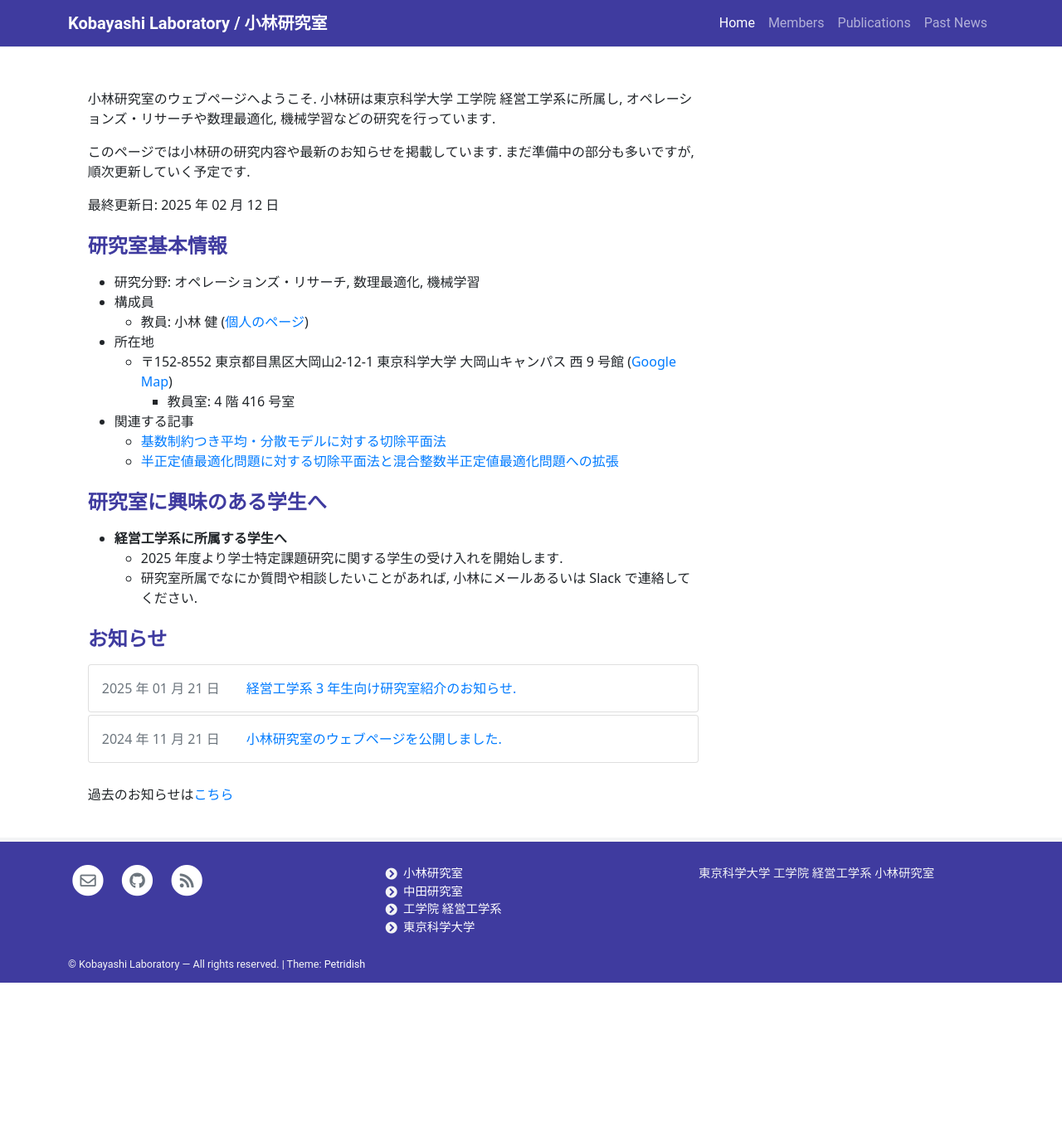
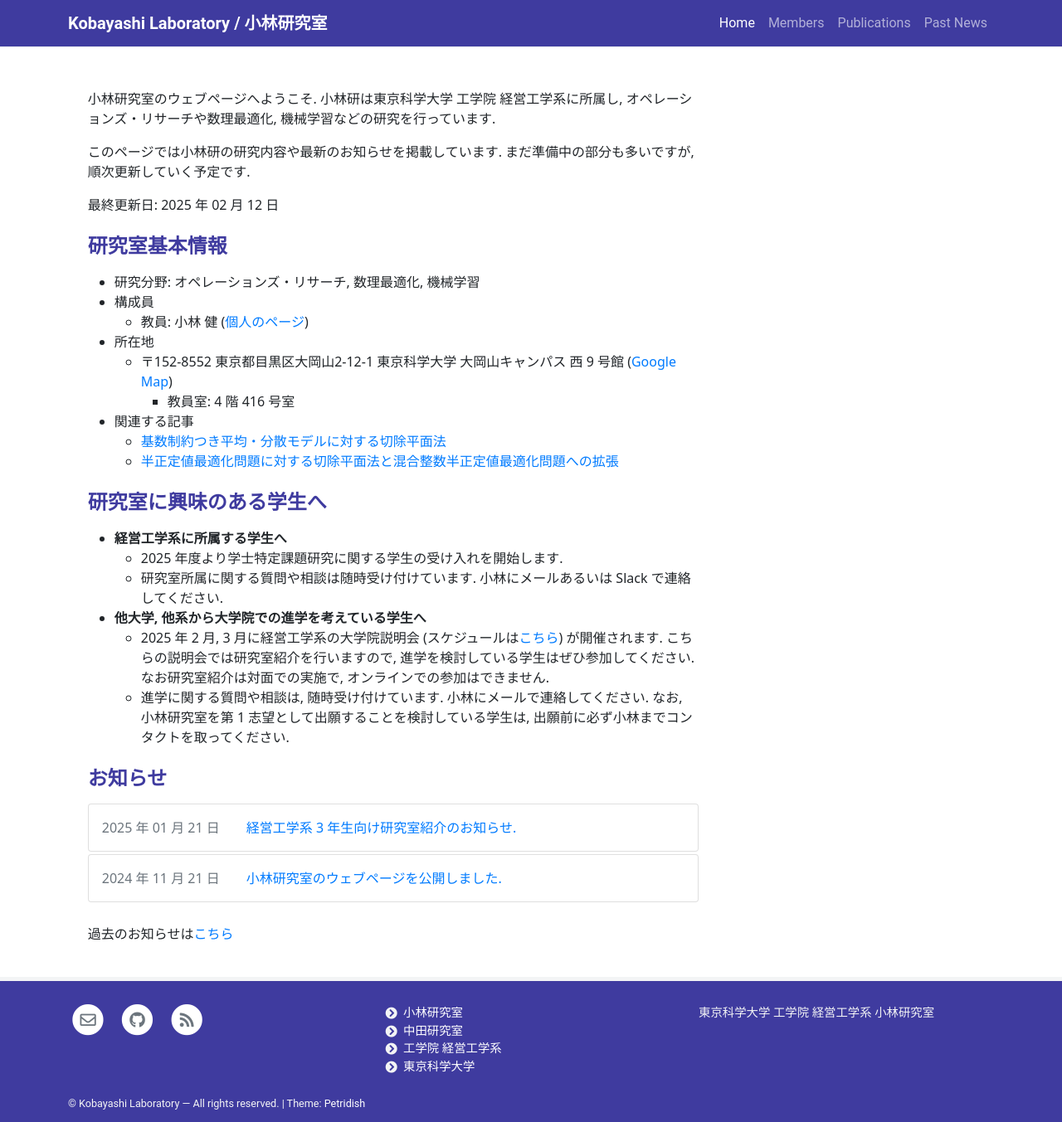
Before and after one commit to isct-koba-lab/isct-koba-lab.github.io, a Jekyll site: the page built from pages/home.md, in a window 1280 px wide. Shown: the whole page at 83% size. Built offline with Jekyll 4.4.1, drawn with Linux system fonts in a browser that asks for light colours; before the commit the page ends 1185 px from its top, so only the background shows below that.

Commit message:
update home

```diff
--- a/pages/home.md
+++ b/pages/home.md
@@ -28,8 +28,10 @@ permalink: /
 
 - **経営工学系に所属する学生へ**
   - 2025 年度より学士特定課題研究に関する学生の受け入れを開始します.
-  - 研究室所属でなにか質問や相談したいことがあれば, 小林にメールあるいは Slack で連絡してください.
-
+  - 研究室所属に関する質問や相談は随時受け付けています. 小林にメールあるいは Slack で連絡してください.
+- **他大学, 他系から大学院での進学を考えている学生へ**
+  - 2025 年 2 月, 3 月に経営工学系の大学院説明会 (スケジュールは[こちら](https://educ.titech.ac.jp/iee/event_information/)) が開催されます. こちらの説明会では研究室紹介を行いますので, 進学を検討している学生はぜひ参加してください. なお研究室紹介は対面での実施で, オンラインでの参加はできません.
+  - 進学に関する質問や相談は, 随時受け付けています. 小林にメールで連絡してください. なお, 小林研究室を第 1 志望として出願することを検討している学生は, 出願前に必ず小林までコンタクトを取ってください.
 
 ## お知らせ
 
```
